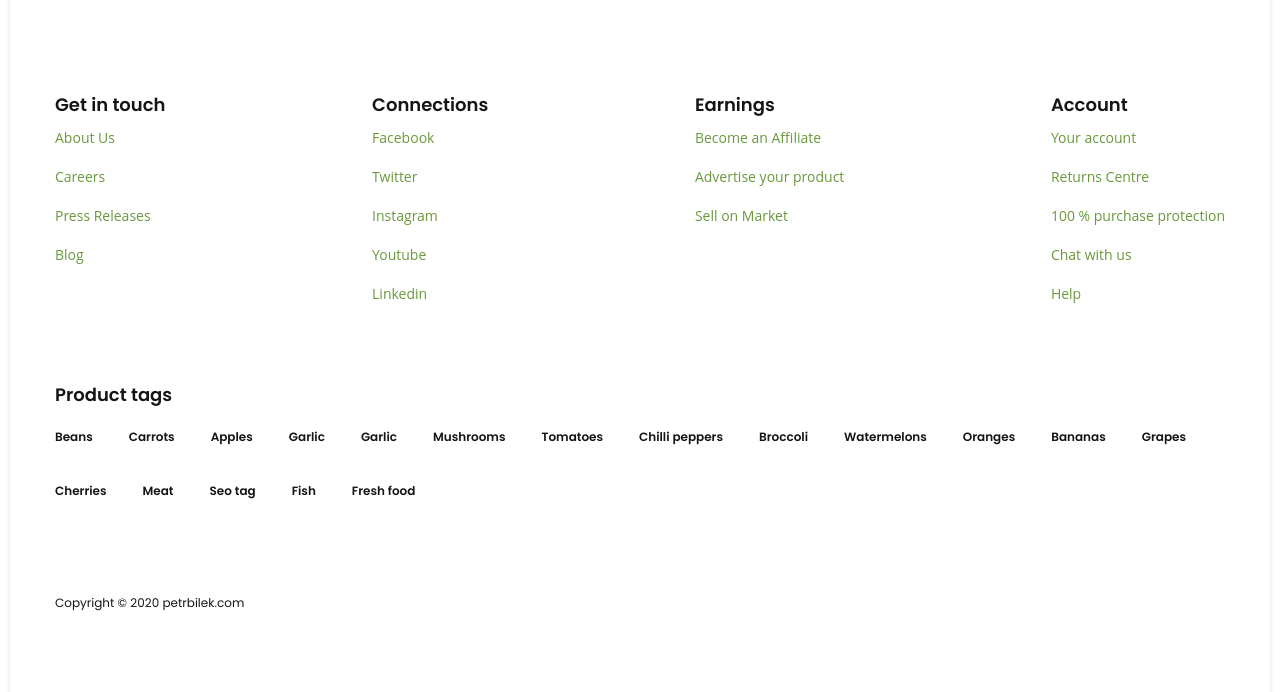
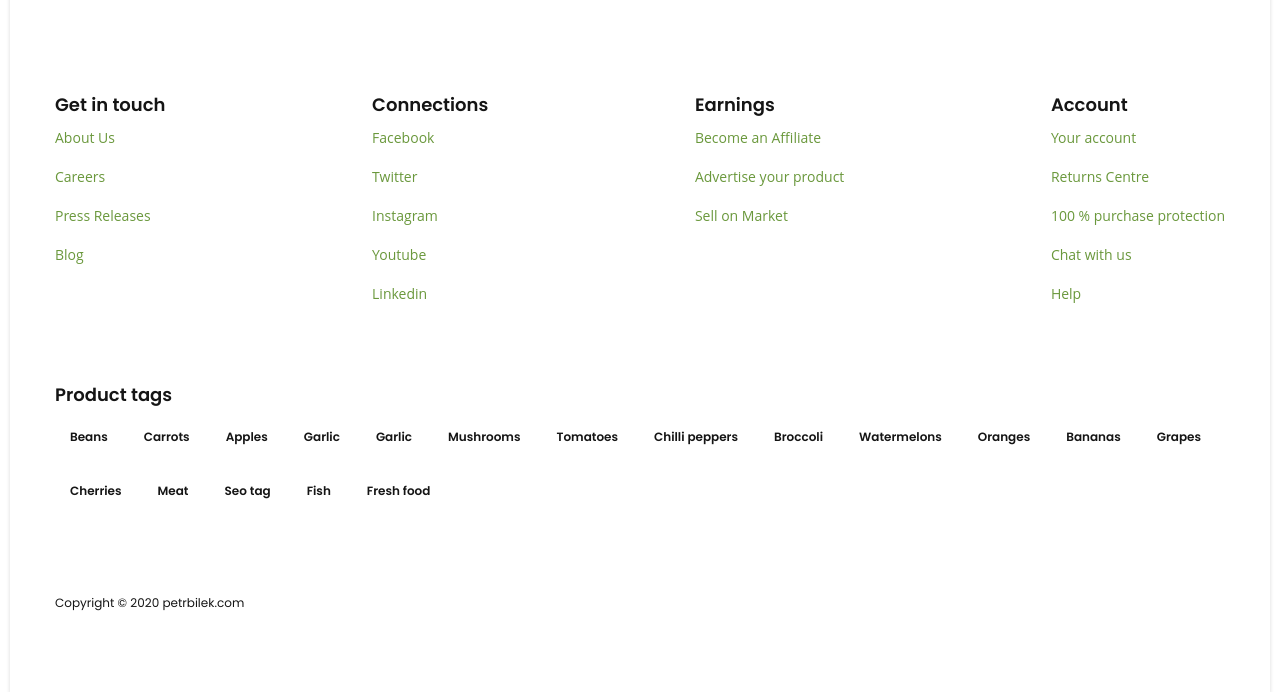
Before and after one commit to Serhii1312/eCommerce, a plain HTML site: page pages/homepage/index.html in a window 1280 px wide. Shown: the part 3106-3798 px from the top of the page. Drawn offline with Linux system fonts and the light colour scheme; files that its build step writes are made by us from their sources; a web font is replaced by a local one.

Commit message:
made many changes,finished work with homepage

```diff
--- a/styles/main-styles.css
+++ b/styles/main-styles.css
@@ -327,7 +327,7 @@ dd {
   display: flex;
   gap: 36px;
   flex-wrap: wrap;
-  padding: 20px 0px 95px 0px;
+  padding: 20px 15px 95px 15px;
 }
 
 .footer-tag {
```
